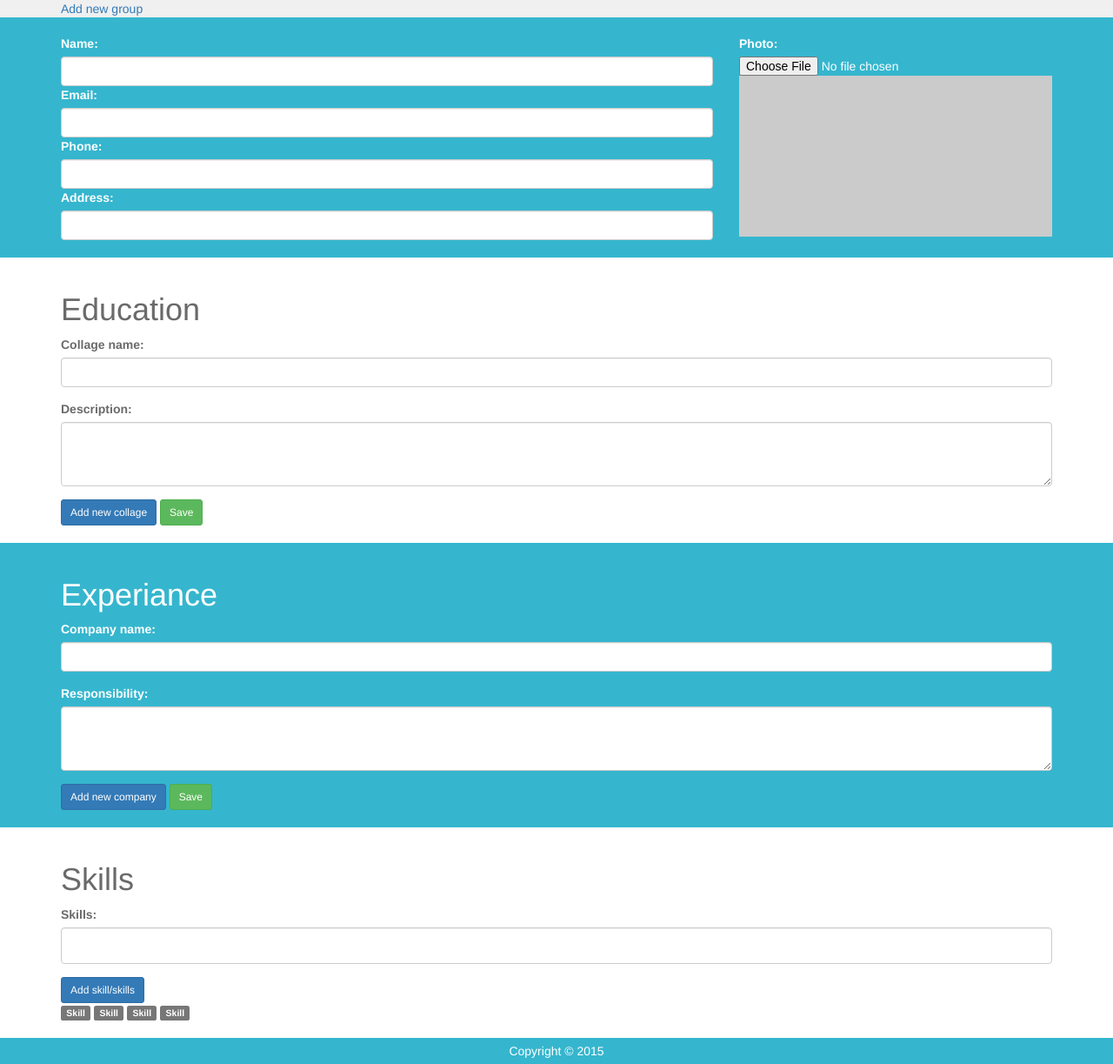
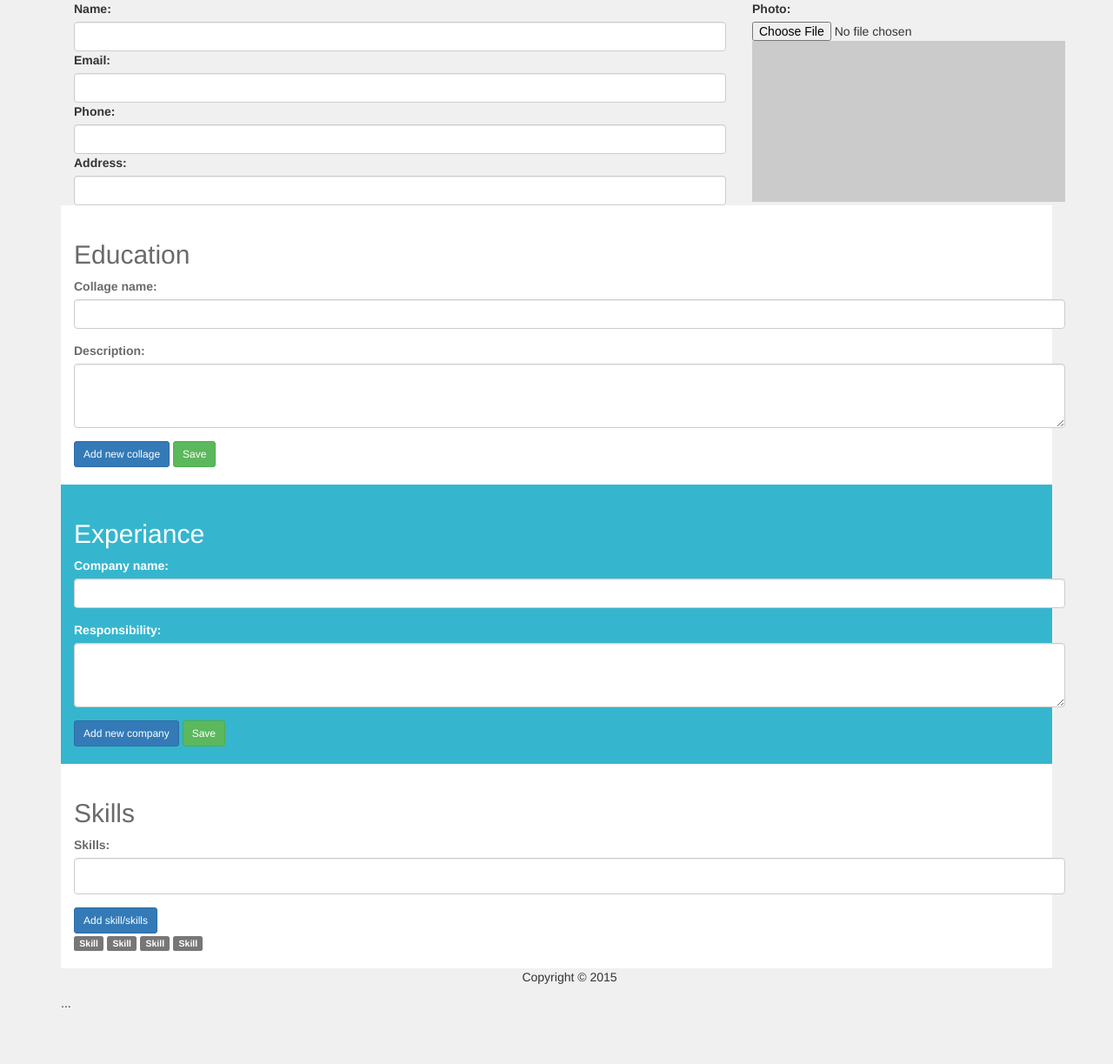
Before and after one commit to lukasz-jakub-adamczuk/modern-curriculum-vitae, a website: page index.html in a window 1280 px wide. Shown: the whole page at 87% size. After the commit the page ends 1163 px from the top, so only its background shows below. Drawn offline with nearby package versions, Linux system fonts and the light colour scheme.

Commit message:
ready to preview mode

```diff
--- a/index.html
+++ b/index.html
@@ -10,14 +10,8 @@
 
 <body>
 	<div class="container">
-		<div class="editor">
-			<a href="new">Add new group</a>
-		</div>
-		<div id="previewer">
-		</div>
-	</div>
-
-	<header>
+		<div id="editor-mode">
+			<section>
 				<div class="container">
 					<div class="row">
 						<div class="col-lg-8">
@@ -58,13 +52,13 @@
 						</div>
 					</div>
 				</div>
-	</header>
+			</section>
 
 			<section id="education">
 				<div class="container">
 					<div class="row">
 						<div class="col-lg-12">
-					<h1>Education</h1>
+							<h2>Education</h2>
 							<form class="form">
 								<div class="form-group">
 									<label>Collage name:</label>
@@ -88,7 +82,7 @@
 				<div class="container">
 					<div class="row">
 						<div class="col-lg-12">
-					<h1>Experiance</h1>
+							<h2>Experiance</h2>
 							<form class="form">
 								<div class="form-group">
 									<label>Company name:</label>
@@ -112,7 +106,7 @@
 				<div class="container">
 					<div class="row">
 						<div class="col-lg-12">
-					<h1>Skills</h1>
+							<h2>Skills</h2>
 							<form class="form">
 								<div class="form-group">
 									<label>Skills:</label>
@@ -132,7 +126,7 @@
 				</div>
 			</section>
 
-	<footer>
+			<section>
 				<div class="container">
 					<div class="row">
 						<div class="col-lg-12">
@@ -140,7 +134,18 @@
 						</div>
 					</div>
 				</div>
-	</footer>
+			</section>
+		</div>
+		<div id="preview-mode">
+			...
+		</div>
+	</div>
+
+	<div>
+
+	</div>
+
+
 
 	<script type="text/javascript" src="bower_components/jquery/dist/jquery.min.js"></script>
 	<script type="text/javascript" src="bower_components/handlebars/handlebars.min.js"></script>
```
Lines whose indentation alone changed are shown as unchanged.
